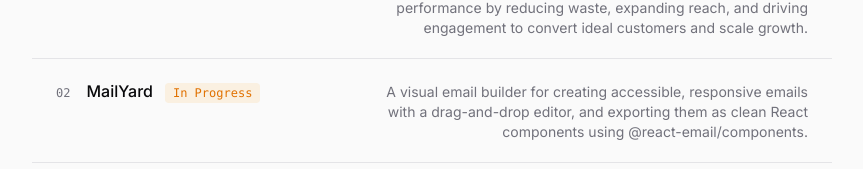
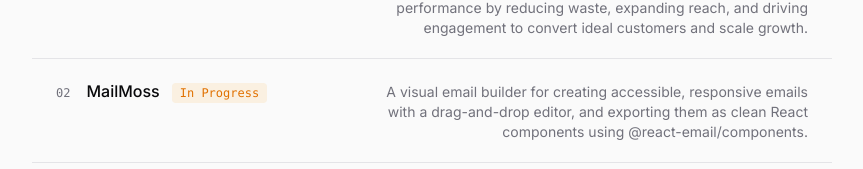
Before and after one commit to addoxy/axii.sh, a Next.js app: page / in a window 1280 px wide. Shown: the part 531-700 px from the top of the page, without its empty margins (208-1071 px from the left). Built offline with nearby package versions, Linux system fonts and the light colour scheme.

Commit message:
Update projects

```diff
--- a/src/data/projects.ts
+++ b/src/data/projects.ts
@@ -9,10 +9,10 @@ export const PROJECTS: ProjectProps[] = [
     link: 'https://adden.ai',
   },
   {
-    title: 'MailYard',
+    title: 'MailMoss',
     description:
       'A visual email builder for creating accessible, responsive emails with a drag-and-drop editor, and exporting them as clean React components using @react-email/components.',
-    imageUrl: '/projects/mailyard.png',
+    imageUrl: '/projects/mailmoss.png',
     link: 'https://mailmoss.axii.xyz',
     inProgress: true,
   },
```
Also changed, not shown: public/projects/mailmoss.png (renamed from public/projects/mailyard.png).
